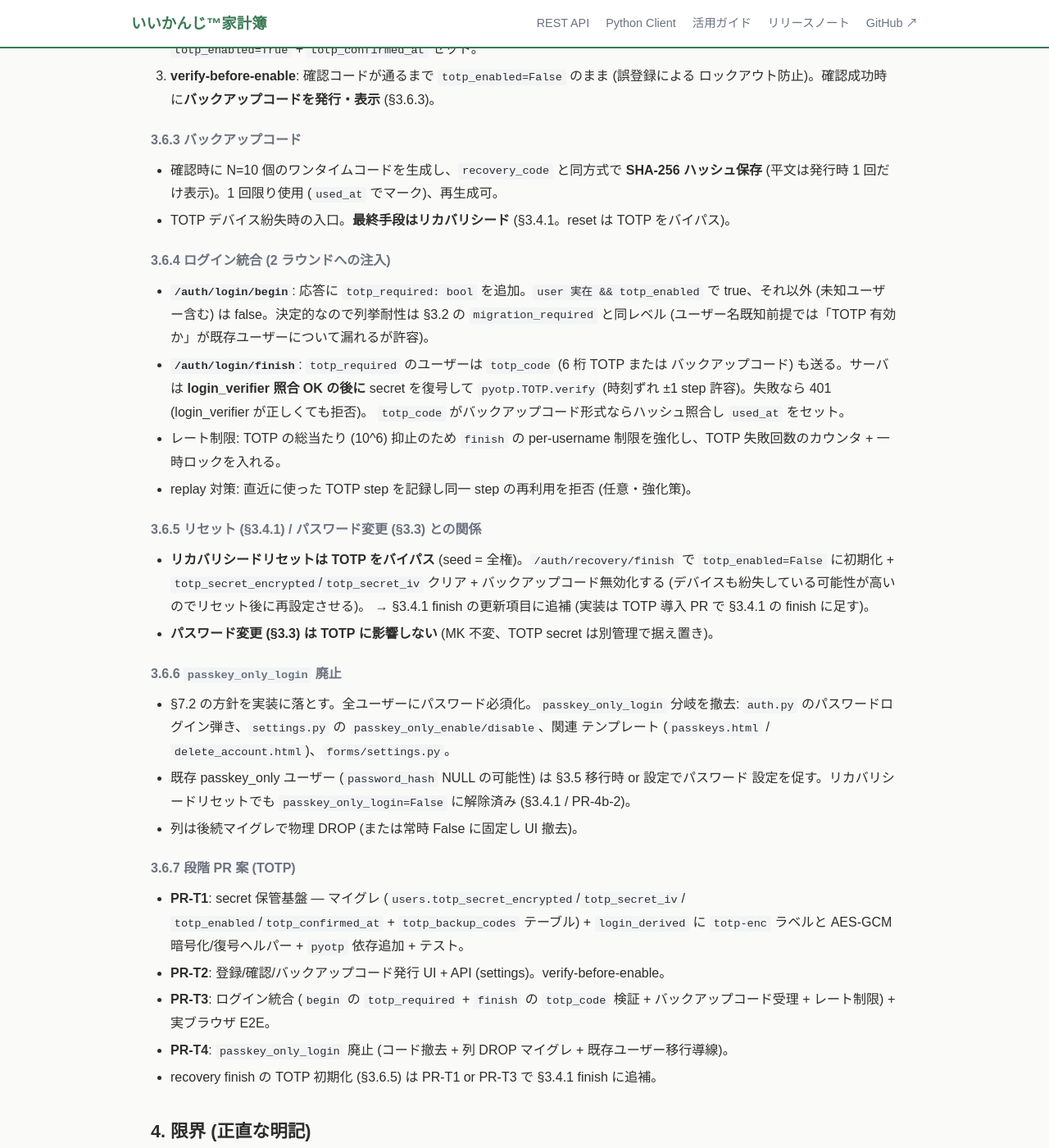
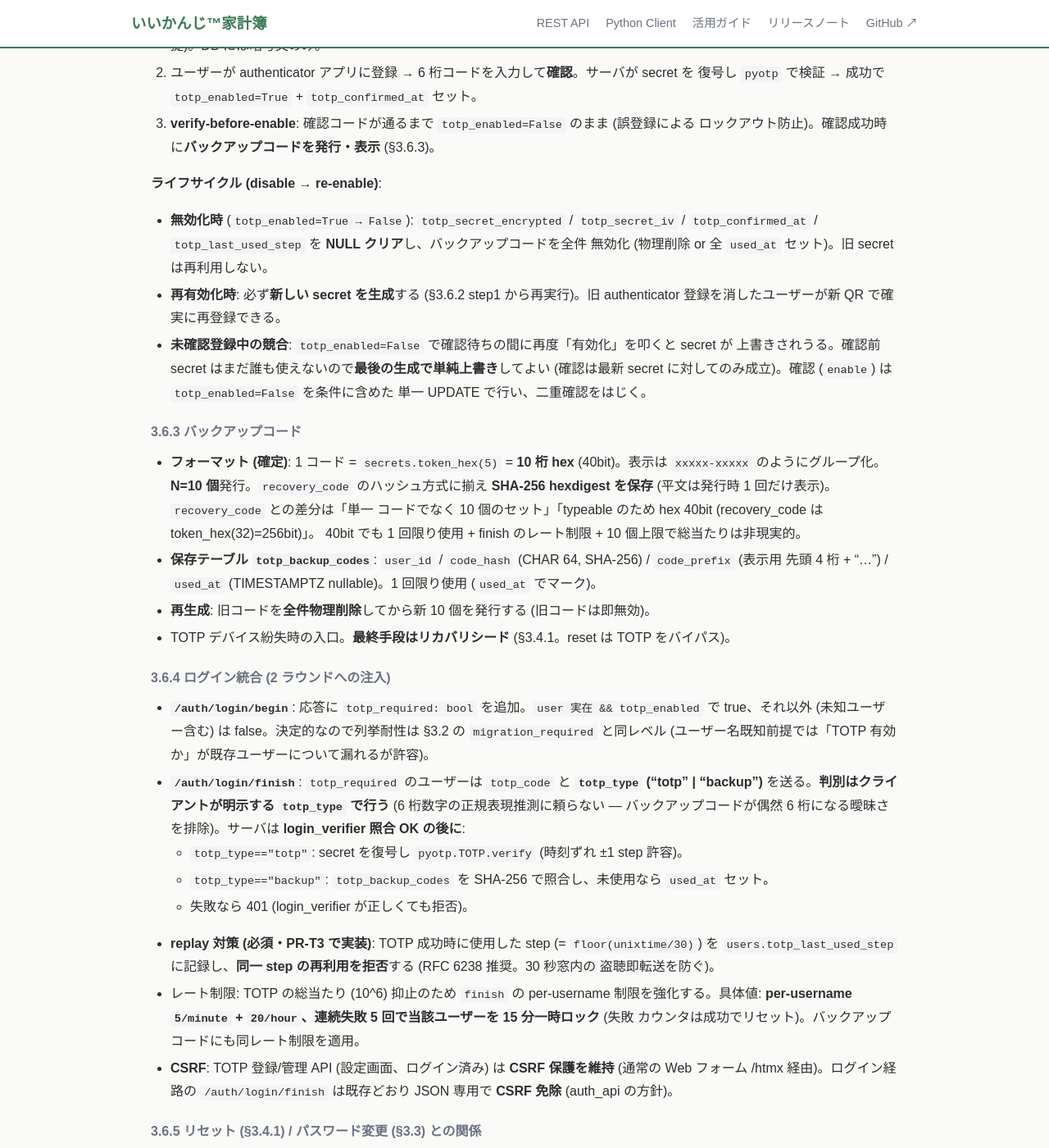
Before and after one commit to nananek/iikanji-kakeibo, a Jekyll site: the page built from docs/v5-e2ee/login-derived-mk.md, in a window 1280 px wide and 1400 px high, scrolled down 13153 px. Shown: the whole window at 82% size. Built offline with Jekyll 4.4.1, drawn with Linux system fonts in a browser that asks for light colours; our own code applies the rules of GitHub Pages for plain Markdown files; some of the changed text lies outside the part shown.

Commit message:
docs(e2ee): §3.6 レビュー反映 — TOTP 未定義事項を確定 (PR #404)
claude-review request-changes の6点+マイナーを反映 (実装前に確定)。

- disable→re-enable ライフサイクル: 無効化で totp_* NULL クリア+backup無効化、再有効化は
  必ず新 secret 生成。未確認登録中の競合は最新上書き+enable は totp_enabled=False 条件 UPDATE
- バックアップコード形式確定: token_hex(5)=10桁hex×10個、SHA-256保存、totp_backup_codes
  (code_hash/code_prefix/used_at)、再生成は旧物理削除
- TOTP/backup 判別: クライアントが totp_type を明示 (正規表現推測に頼らない)
- replay 対策を必須化: users.totp_last_used_step で同一 step 拒否 (§7.1 にも追加)
- レート制限具体値 (per-user 5/min+20/h、連続失敗5で15分ロック) + CSRF 方針 (設定API保護/
  finish 免除)
- passkey_only/password_hash=NULL fallback: 3経路 (Passkey/seedリセット/設定誘導) を明記、
  PR-T4 は E2E 確認後に列 DROP
- PR-T1 スコープに既マージ /auth/recovery/finish パッチを明記
- マイナー: HKDF salt=zero 意図注記、totp_secret_encrypted 36B サイズ注記

Co-Authored-By: Claude Opus 4.8 <noreply@anthropic.com>

```diff
--- a/docs/v5-e2ee/login-derived-mk.md
+++ b/docs/v5-e2ee/login-derived-mk.md
@@ -480,11 +480,13 @@ TOTP は `finish` の**サーバ側ゲート**であり、守れるもの/守れ
 
 - 暗号鍵: `totp_enc_key = HKDF-SHA256(LOGIN_SERVER_SECRET, salt=zero(32),
   info="iikanji-totp-enc-v1", L=32)`。`LOGIN_SERVER_SECRET` から専用 info で導出し、
-  login_verifier / recovery のドメインと分離する。
+  login_verifier / recovery のドメインと分離する。`salt=zero(32)` は**意図的** —
+  `LOGIN_SERVER_SECRET` 自体が高エントロピー鍵素材なので可変 salt は不要 (RFC 5869 §2.2、
+  §2 の他の HKDF と同方針)。
 - 保存: TOTP secret (RFC 4226 推奨 20B = 160bit) を `AES-256-GCM(totp_enc_key, iv,
   plaintext=secret, aad=str(user_id))` で暗号化し、`users.totp_secret_encrypted`
-  (BYTEA = ciphertext+tag) / `users.totp_secret_iv` (BYTEA 12B) に格納。**AAD に user_id を
-  含める**ことで別ユーザーへの暗号文移植を防ぐ。
+  (BYTEA = ciphertext 20B + GCM tag 16B = **36B**) / `users.totp_secret_iv` (BYTEA 12B) に格納。
+  **AAD に user_id を含める**ことで別ユーザーへの暗号文移植を防ぐ。
 - **`secret_version` 共有**: `LOGIN_SERVER_SECRET` をローテすると `totp_enc_key` も変わるので
   再暗号化が要る。`login_secret_version` を TOTP にも適用し、verify 成功時 (= secret を復号
   できた瞬間) に新鍵で再暗号化する遅延ローテ (§3.1 と同方針)。
@@ -501,10 +503,28 @@ TOTP は `finish` の**サーバ側ゲート**であり、守れるもの/守れ
 3. **verify-before-enable**: 確認コードが通るまで `totp_enabled=False` のまま (誤登録による
    ロックアウト防止)。確認成功時に**バックアップコードを発行・表示** (§3.6.3)。
 
+**ライフサイクル (disable → re-enable)**:
+- **無効化時** (`totp_enabled=True → False`): `totp_secret_encrypted` / `totp_secret_iv` /
+  `totp_confirmed_at` / `totp_last_used_step` を **NULL クリア**し、バックアップコードを全件
+  無効化 (物理削除 or 全 `used_at` セット)。旧 secret は再利用しない。
+- **再有効化時**: 必ず**新しい secret を生成**する (§3.6.2 step1 から再実行)。旧 authenticator
+  登録を消したユーザーが新 QR で確実に再登録できる。
+- **未確認登録中の競合**: `totp_enabled=False` で確認待ちの間に再度「有効化」を叩くと secret が
+  上書きされうる。確認前 secret はまだ誰も使えないので**最後の生成で単純上書き**してよい
+  (確認は最新 secret に対してのみ成立)。確認 (`enable`) は `totp_enabled=False` を条件に含めた
+  単一 UPDATE で行い、二重確認をはじく。
+
 #### 3.6.3 バックアップコード
 
-- 確認時に N=10 個のワンタイムコードを生成し、`recovery_code` と同方式で **SHA-256 ハッシュ保存**
-  (平文は発行時 1 回だけ表示)。1 回限り使用 (`used_at` でマーク)、再生成可。
+- **フォーマット (確定)**: 1 コード = `secrets.token_hex(5)` = **10 桁 hex** (40bit)。表示は
+  `xxxxx-xxxxx` のようにグループ化。**N=10 個**発行。`recovery_code` のハッシュ方式に揃え
+  **SHA-256 hexdigest を保存** (平文は発行時 1 回だけ表示)。`recovery_code` との差分は「単一
+  コードでなく 10 個のセット」「typeable のため hex 40bit (recovery_code は token_hex(32)=256bit)」。
+  40bit でも 1 回限り使用 + finish のレート制限 + 10 個上限で総当たりは非現実的。
+- **保存テーブル `totp_backup_codes`**: `user_id` / `code_hash` (CHAR 64, SHA-256) /
+  `code_prefix` (表示用 先頭 4 桁 + "...") / `used_at` (TIMESTAMPTZ nullable)。1 回限り使用
+  (`used_at` でマーク)。
+- **再生成**: 旧コードを**全件物理削除**してから新 10 個を発行する (旧コードは即無効)。
 - TOTP デバイス紛失時の入口。**最終手段はリカバリシード** (§3.4.1。reset は TOTP をバイパス)。
 
 #### 3.6.4 ログイン統合 (2 ラウンドへの注入)
@@ -512,13 +532,22 @@ TOTP は `finish` の**サーバ側ゲート**であり、守れるもの/守れ
 - **`/auth/login/begin`**: 応答に `totp_required: bool` を追加。`user 実在 && totp_enabled` で
   true、それ以外 (未知ユーザー含む) は false。決定的なので列挙耐性は §3.2 の `migration_required`
   と同レベル (ユーザー名既知前提では「TOTP 有効か」が既存ユーザーについて漏れるが許容)。
-- **`/auth/login/finish`**: `totp_required` のユーザーは `totp_code` (6 桁 TOTP または
-  バックアップコード) も送る。サーバは **login_verifier 照合 OK の後に** secret を復号して
-  `pyotp.TOTP.verify` (時刻ずれ ±1 step 許容)。失敗なら 401 (login_verifier が正しくても拒否)。
-  `totp_code` がバックアップコード形式ならハッシュ照合し `used_at` をセット。
-- レート制限: TOTP の総当たり (10^6) 抑止のため `finish` の per-username 制限を強化し、TOTP
-  失敗回数のカウンタ + 一時ロックを入れる。
-- replay 対策: 直近に使った TOTP step を記録し同一 step の再利用を拒否 (任意・強化策)。
+- **`/auth/login/finish`**: `totp_required` のユーザーは `totp_code` と
+  **`totp_type` ("totp" | "backup")** を送る。**判別はクライアントが明示する `totp_type` で行う**
+  (6 桁数字の正規表現推測に頼らない — バックアップコードが偶然 6 桁になる曖昧さを排除)。サーバは
+  **login_verifier 照合 OK の後に**:
+  - `totp_type=="totp"`: secret を復号し `pyotp.TOTP.verify` (時刻ずれ ±1 step 許容)。
+  - `totp_type=="backup"`: `totp_backup_codes` を SHA-256 で照合し、未使用なら `used_at` セット。
+  - 失敗なら 401 (login_verifier が正しくても拒否)。
+- **replay 対策 (必須・PR-T3 で実装)**: TOTP 成功時に使用した step (= `floor(unixtime/30)`) を
+  `users.totp_last_used_step` に記録し、**同一 step の再利用を拒否**する (RFC 6238 推奨。30 秒窓内の
+  盗聴即転送を防ぐ)。
+- レート制限: TOTP の総当たり (10^6) 抑止のため `finish` の per-username 制限を強化する。具体値:
+  **per-username `5/minute` + `20/hour`、連続失敗 5 回で当該ユーザーを 15 分一時ロック** (失敗
+  カウンタは成功でリセット)。バックアップコードにも同レート制限を適用。
+- **CSRF**: TOTP 登録/管理 API (設定画面、ログイン済み) は **CSRF 保護を維持** (通常の Web フォーム
+  /htmx 経由)。ログイン経路の `/auth/login/finish` は既存どおり JSON 専用で **CSRF 免除**
+  (auth_api の方針)。
 
 #### 3.6.5 リセット (§3.4.1) / パスワード変更 (§3.3) との関係
 
@@ -536,12 +565,24 @@ TOTP は `finish` の**サーバ側ゲート**であり、守れるもの/守れ
 - 既存 passkey_only ユーザー (`password_hash` NULL の可能性) は §3.5 移行時 or 設定でパスワード
   設定を促す。リカバリシードリセットでも `passkey_only_login=False` に解除済み (§3.4.1 / PR-4b-2)。
 - 列は後続マイグレで物理 DROP (または常時 False に固定し UI 撤去)。
+- **`password_hash=NULL` かつ `login_salt=NULL` ユーザーの fallback (詰み防止)**: パスワードを
+  持たないユーザーは `/auth/login/finish` がそもそも成立しない (`login_salt` 無しで照合不能 →
+  通常パス 401)。よって PR-T4 で `passkey_only_login` 強制を撤去しても**勝手にログイン不能には
+  ならない** (元々パスワードで入れない)。このユーザーの入口は次の 3 つに限定される:
+  1. **Passkey ログイン** (WebAuthn 経路。従来どおり有効)
+  2. **リカバリシードによるリセット** (§3.4.1。新パスワードを設定して password 経路を開通)
+  3. ログイン画面で「パスワード未設定」を検知したら**パスワード設定フローへ誘導**
+     (`/auth/login/begin` は password_hash 無 & login_salt 無のユーザーに既に
+     `requires_password_setup: true` を返す実装がある → これを UI で受けて設定させる)
+  PR-T4 はこの 3 経路が機能することを E2E で確認してから `passkey_only_login` 列を DROP する。
 
 #### 3.6.7 段階 PR 案 (TOTP)
 
 - **PR-T1**: secret 保管基盤 — マイグレ (`users.totp_secret_encrypted`/`totp_secret_iv`/
-  `totp_enabled`/`totp_confirmed_at` + `totp_backup_codes` テーブル) + `login_derived` に
-  `totp-enc` ラベルと AES-GCM 暗号化/復号ヘルパー + `pyotp` 依存追加 + テスト。
+  `totp_enabled`/`totp_confirmed_at`/`totp_last_used_step` + `totp_backup_codes` テーブル) +
+  `login_derived` に `totp-enc` ラベルと AES-GCM 暗号化/復号ヘルパー + `pyotp` 依存追加 + テスト。
+  **既マージの `/auth/recovery/finish` (#403) にパッチ**を当て、リセット成功時に totp_* 列を
+  クリア + バックアップコードを無効化する (§3.6.5。実装者が見落とさないようスコープに明記)。
 - **PR-T2**: 登録/確認/バックアップコード発行 UI + API (settings)。verify-before-enable。
 - **PR-T3**: ログイン統合 (`begin` の `totp_required` + `finish` の `totp_code` 検証 +
   バックアップコード受理 + レート制限) + 実ブラウザ E2E。
@@ -645,11 +686,12 @@ OPAQUE (aPAKE) を使えば「サーバは salt 相当も見ない + 列挙耐
   > 変わる (鍵派生ロジックの変更)。`index.md §10.1` を読んで従来の「別途設定したパスフレーズ」
   > として実装しないこと。
 - 既存ユーザーはクリーン再作成しない。§3.5 の in-login 透過移行でアカウント・データを保持する。
-- **TOTP 2FA 用の列 (§3.6)**: `users` に `totp_secret_encrypted` (BYTEA、AES-256-GCM 暗号文+tag)
-  / `totp_secret_iv` (BYTEA 12B) / `totp_enabled` (BOOLEAN default false) / `totp_confirmed_at`
-  (TIMESTAMPTZ nullable) を追加。バックアップコードは別テーブル `totp_backup_codes`
-  (`user_id`, `code_hash` SHA-256, `code_prefix`, `used_at`) で 1 回限り使用を管理。TOTP secret
-  は MK でなく `LOGIN_SERVER_SECRET` 由来鍵で at-rest 暗号化する (§3.6.1)。
+- **TOTP 2FA 用の列 (§3.6)**: `users` に `totp_secret_encrypted` (BYTEA 36B = 暗号文 20B + tag
+  16B) / `totp_secret_iv` (BYTEA 12B) / `totp_enabled` (BOOLEAN default false) /
+  `totp_confirmed_at` (TIMESTAMPTZ nullable) / `totp_last_used_step` (BIGINT nullable、replay 対策
+  §3.6.4) を追加。バックアップコードは別テーブル `totp_backup_codes`
+  (`user_id`, `code_hash` CHAR64 SHA-256, `code_prefix`, `used_at`) で 1 回限り使用を管理。
+  TOTP secret は MK でなく `LOGIN_SERVER_SECRET` 由来鍵で at-rest 暗号化する (§3.6.1)。
 
 ### 7.1.1 移行ゲート (`is_active=False` / `/migration/locked`) の役割整理
 - E7 の鍵未設定ゲート (`migration_lock_gate` @ `app/__init__.py`、`/migration/locked`) は
```
